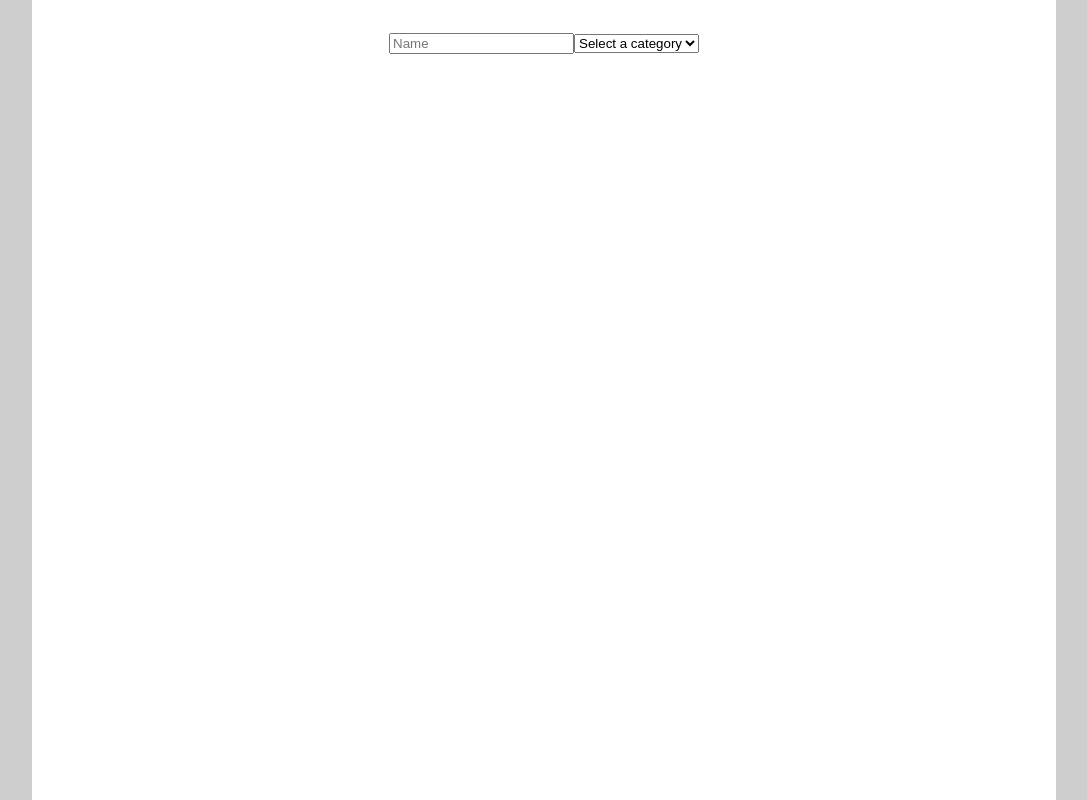
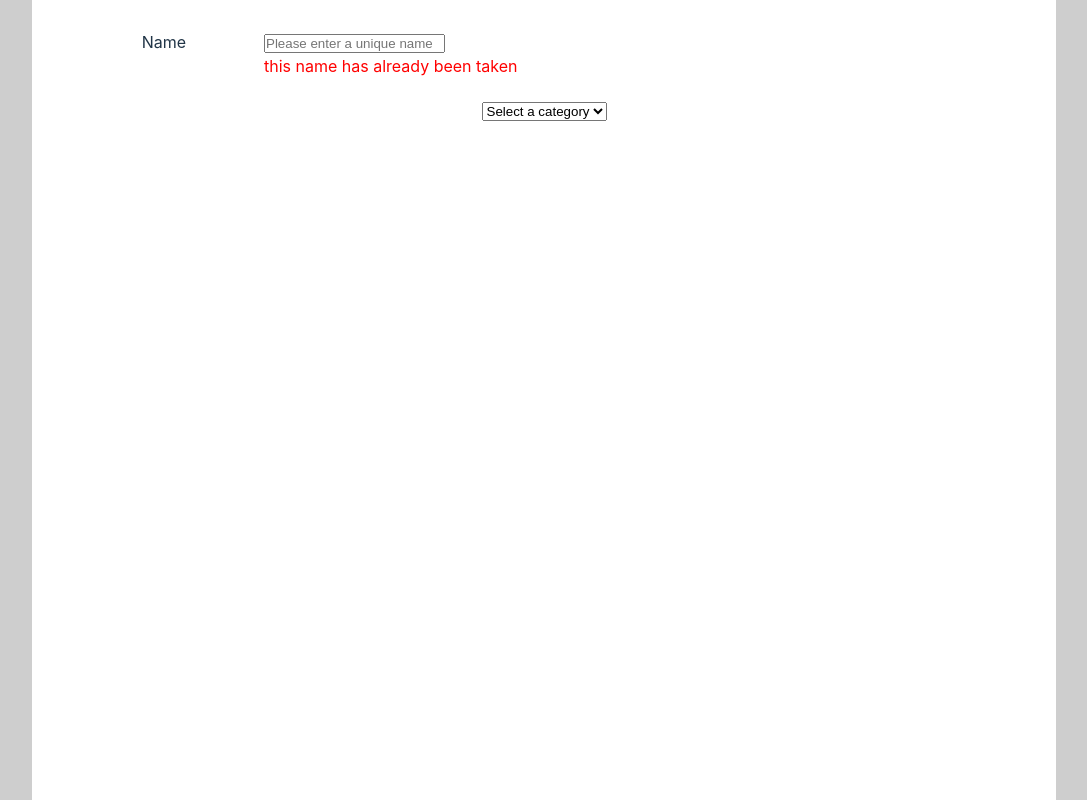
Before and after one commit to jamesritzman/react-interview-202404, a React (Vite) app: page / in a window 1280 px wide. Shown: the whole page, without its empty margins (96-1183 px from the left). Built offline with nearby package versions, Linux system fonts and the light colour scheme.

Commit message:
Initial implementation of text input component

```diff
--- a/src/App.css
+++ b/src/App.css
@@ -2,8 +2,8 @@
   max-width: 1280px;
   min-width: 320px;
   width: 80%;
-  min-height: 100vh;
-  min-height: 100dvh;
+  min-height: 100vh; /* for old browsers, particularly older mobile browsers */
+  min-height: 100dvh; /* for newer browsers */
   margin: 0 auto;
   padding: 30px;
   text-align: center;
--- /dev/null
+++ b/src/components/TextInput/TextInput.css
@@ -0,0 +1,10 @@
+.textinput-component {
+
+    .input-wrapper {
+        text-align: left;
+
+        .validation-message {
+            color: red;
+        }
+    }
+}
--- /dev/null
+++ b/src/components/TextInput/TextInput.jsx
@@ -0,0 +1,23 @@
+import './TextInput.css'
+
+function TextInput(props) {
+    const {
+        labelText = 'Input:',
+        inputId,
+        getsetValue,
+        placeholderText = 'Enter text here...',
+        containerClassname = ''
+    } = props;
+
+    return (
+        <div className={`textinput-component ${containerClassname}`}>
+            <label htmlFor={inputId}>{labelText}</label>
+            <div className="input-wrapper">
+                <input type="text" placeholder={placeholderText} id={inputId} value={getsetValue.get} onChange={getsetValue.set} />
+                <p className="validation-message">this name has already been taken</p>
+            </div>
+        </div>
+    )
+}
+
+export default TextInput;
--- a/src/index.css
+++ b/src/index.css
@@ -74,8 +74,11 @@ button:focus-visible {
 }
 
 
+/* Simple CSS reset */
 html, body, div, main, header, footer, nav,
 article, section, h1, h2, h3, h4, h5, h6, p,
 input, button {
     box-sizing: border-box;
+    margin: 0;
+    padding: 0;
 }
--- /dev/null
+++ b/src/pages/Form.css
@@ -0,0 +1,9 @@
+.form-page {
+
+    .grid-container {
+        display: grid;
+        grid-template-columns: 200px minmax(0, 1fr);
+        max-width: 960px;
+        margin: 0 auto 20px;
+    }
+}
--- a/src/pages/Form.jsx
+++ b/src/pages/Form.jsx
@@ -1,8 +1,22 @@
+import { useState } from "react";
+// COMPONENTS
+import TextInput from '../components/TextInput/TextInput'
+// CSS
+import './Form.css'
+
 function Form(props) {
+    const [name, setName] = useState("");
+
     return (
         <main className="form-page">
             <form>
-                <input type="text" placeholder="Name" />
+                <TextInput
+                    labelText="Name"
+                    inutId="name-input"
+                    getsetValue={{name: name, setName: setName}}
+                    placeholderText="Please enter a unique name"
+                    containerClassname="grid-container"
+                />
                 <select>
                     <option>Select a category</option>
                 </select>
```
